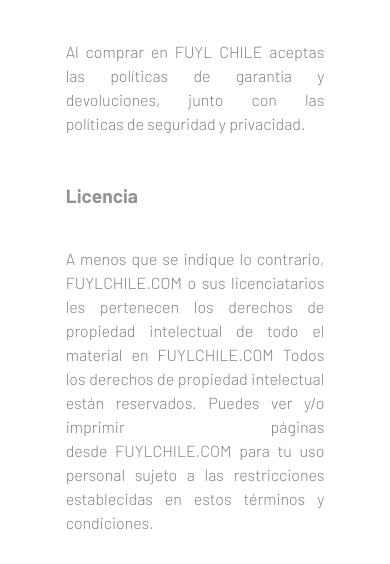
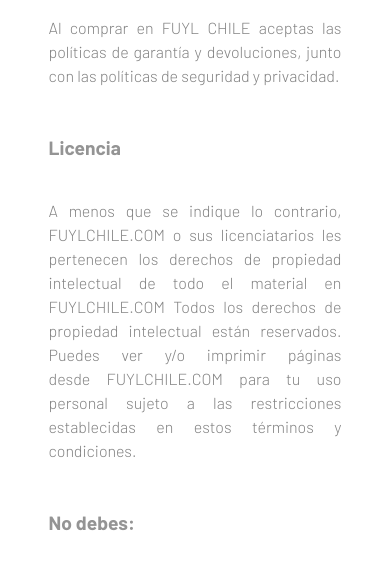
Before and after one commit to ragdee/comision57670-proyecto, a plain HTML site: page pages/terminos.html in a window 390 px wide. Shown: the part 254-818 px from the top of the page. Drawn offline with nearby package versions, Linux system fonts and the light colour scheme.

Commit message:
adaptacion responsive ajustes

```diff
--- a/css/styles.css
+++ b/css/styles.css
@@ -819,11 +819,11 @@
 /* pagina Terminos y Condiciones */
 
 .BloqueTerminos{
-    width: 85%;
+    width: 95%;
     display: flex;
     flex-direction: column;
     text-align: justify;
-    padding: 24px 0px;
+
 }
 .BloqueTerminos p,
 .BloqueTerminos h4,
```
Also changed, not shown: pages/contacto.html (+1 -1 lines).
